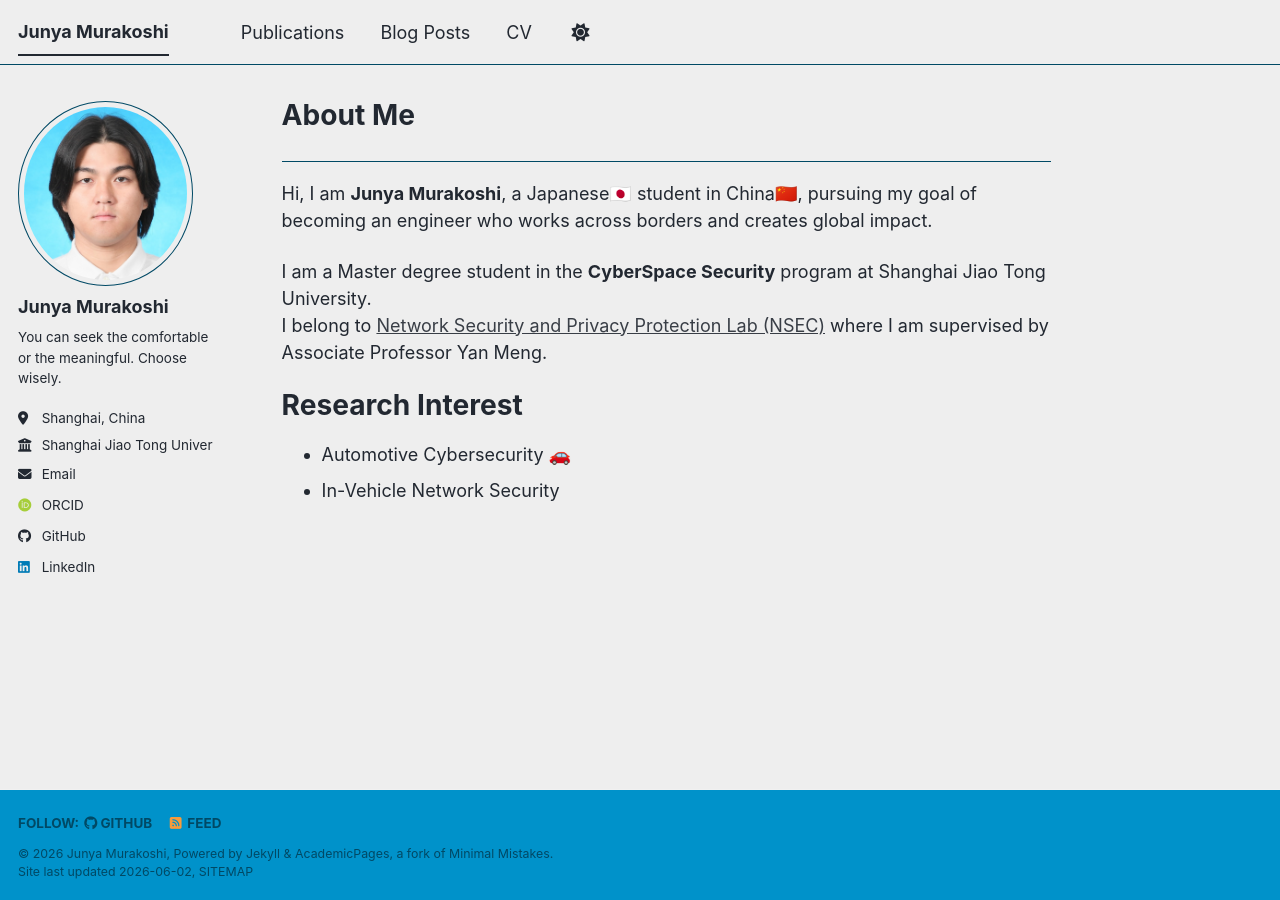
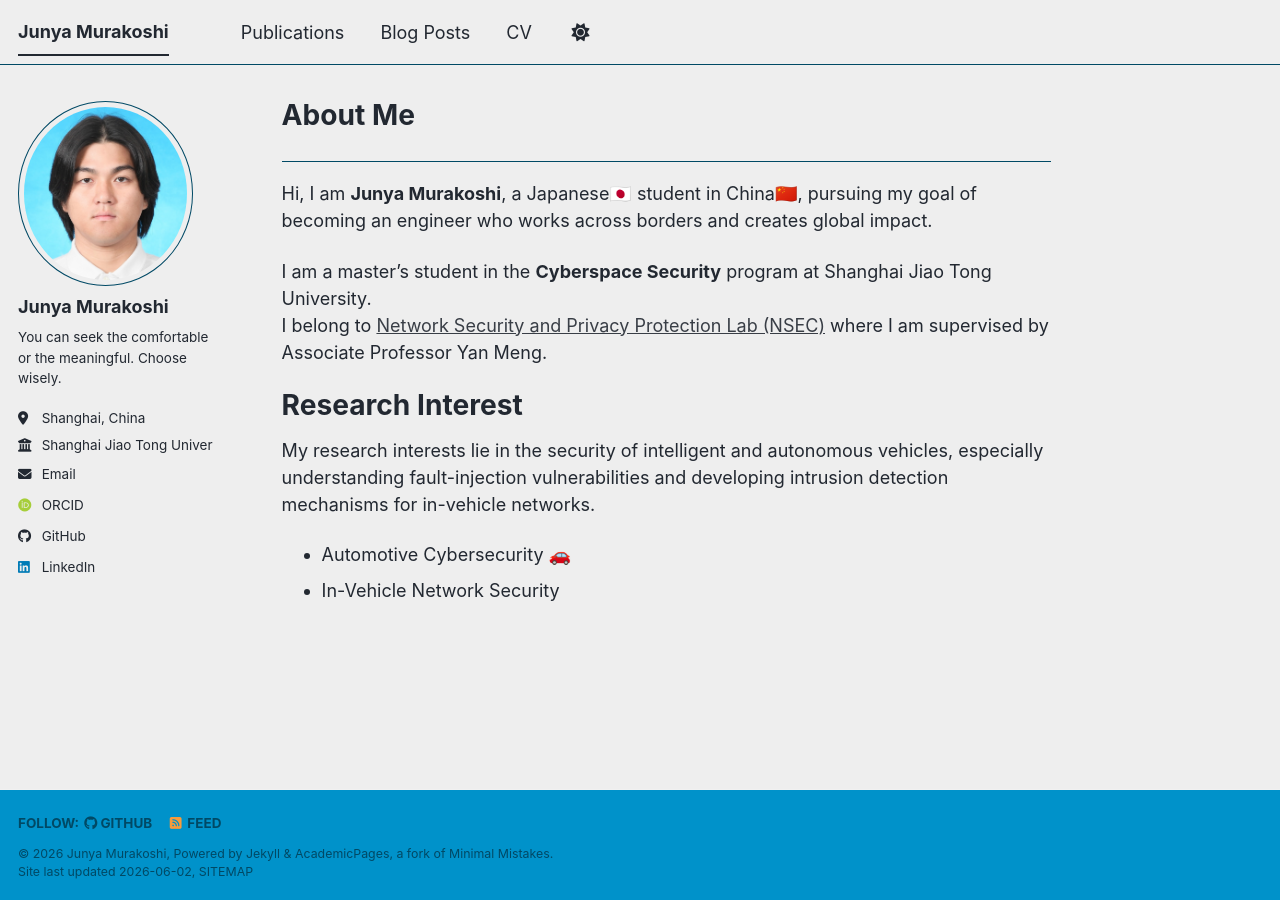
Before and after one commit to jnymrks/jnymrks.github.io, a Jekyll site: the page built from _pages/about.md, in a window 1280 px wide. Built offline with Jekyll 4.4.1, drawn with Linux system fonts in a browser that asks for light colours; some web fonts are replaced; a script bundle is joined from its source files by our own code; library files that are not in the unit come from our copies.

Commit message:
Update about.md

```diff
--- a/_pages/about.md
+++ b/_pages/about.md
@@ -11,10 +11,11 @@ redirect_from:
 
 Hi, I am **Junya Murakoshi**, a Japanese🇯🇵 student in China🇨🇳, pursuing my goal of becoming an engineer who works across borders and creates global impact.
 
-I am a Master degree student in the **CyberSpace Security** program at Shanghai Jiao Tong University.
+I am a master's student in the **Cyberspace Security** program at Shanghai Jiao Tong University.
 I belong to [Network Security and Privacy Protection Lab (NSEC)](https://nsec.sjtu.edu.cn) where I am supervised by Associate Professor Yan Meng.
 
 Research Interest
 ======
+My research interests lie in the security of intelligent and autonomous vehicles, especially understanding fault-injection vulnerabilities and developing intrusion detection mechanisms for in-vehicle networks.
 * Automotive Cybersecurity 🚗
 * In-Vehicle Network Security
```
